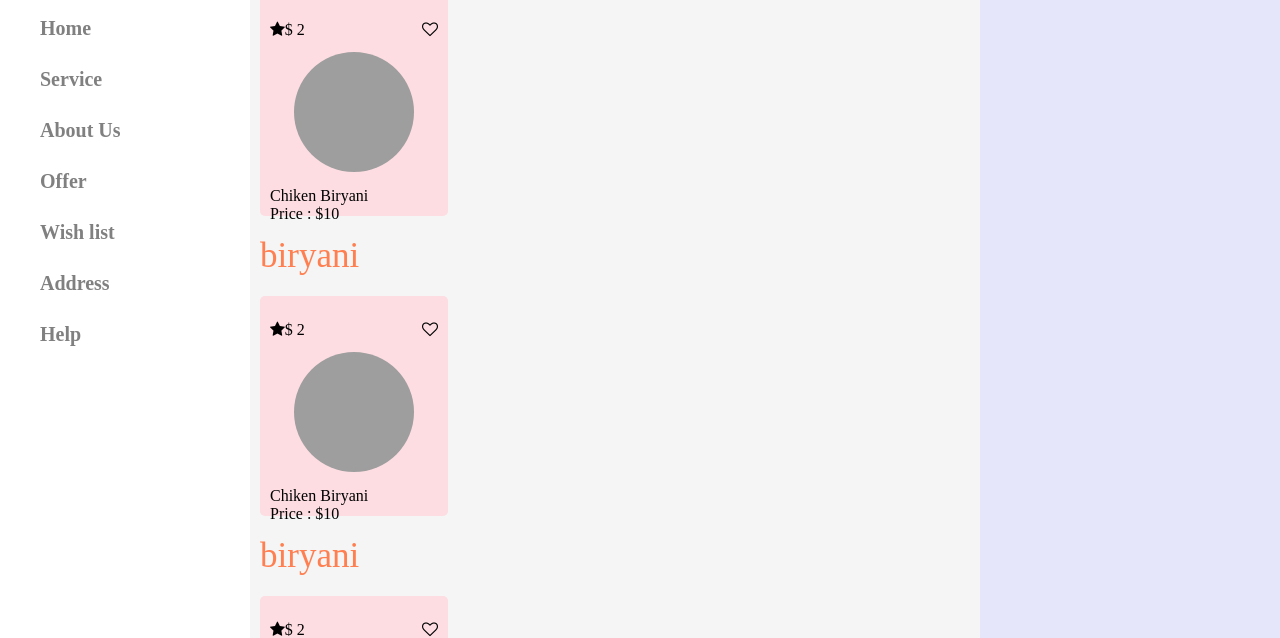
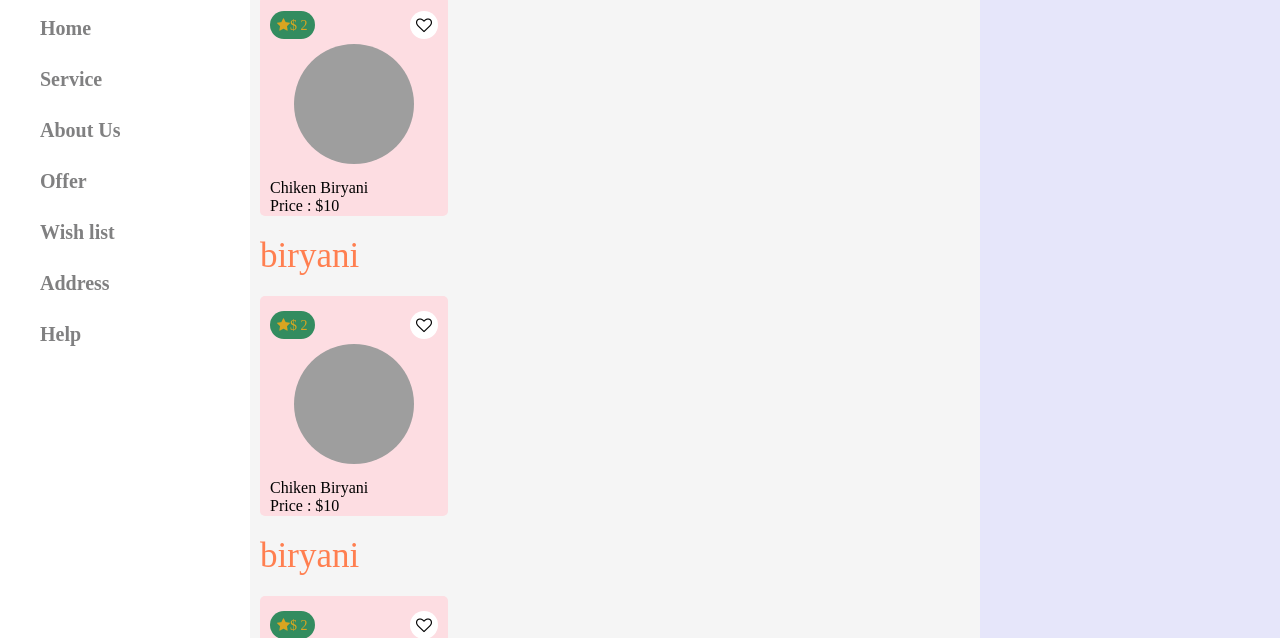
Before and after one commit to abhinavkumar0811/LAZEEZ-THE-FOOD-HUB, a plain HTML site: page index.html in a window 1280 px wide. Shown: the part 162-800 px from the top of the page. Drawn offline with Linux system fonts and the light colour scheme; grey boxes are pictures that could not be loaded.

Commit message:
add index.html

```diff
--- a/style.css
+++ b/style.css
@@ -122,23 +122,40 @@ color: coral;
 	cursor: pointer;
 	transition: 0.5s,all ease-in-out;
 }
+#card-top{
+	display: flex;
+	margin: 5px 0;
+	justify-content: space-between;
+}
+#rating{
+	padding: 7px;
+	color: goldenrod;
+	background: rgb(51, 140, 95);
+	font-size: 14px;
+	border-radius: 14px;
+}
+.fa-heart-o {
+	padding: 6px;
+    background: white;
+	cursor: pointer;
+	border-radius: 50%;
+}
+.toggle-heart{
+	background: orangered;
+	color: white;
+}
 #item-cart img{
 	width: 120px;
-	height: 120px;
+	height:120px;
 	border-radius: 50%;
-	margin: auto;
-	display: block;
-	margin-bottom: 15px;
+	margin:auto;
+	display:block;
+	margin-bottom:15px;
 	transition: 0.5s all ease-in-out;
 }
 #item-cart:hover img{
 	transform: scale(1.2);
 }
-#card-top{
-	display: flex;
-	margin: 15px 0 ;
-	justify-content: space-between;
-}
 
 #cart{
 	background: lavender;
```
